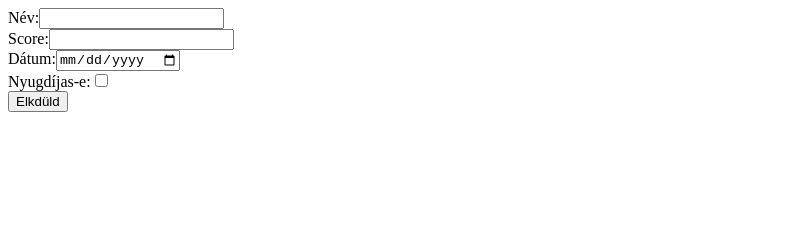
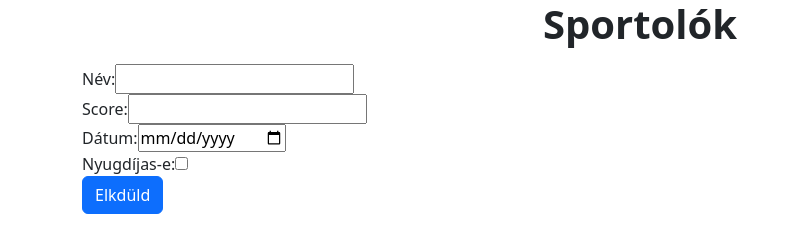
Before and after one commit to tdBate/gyakorlas-vite-ts, a website built with Vite: page index.html in a window 1280 px wide. Shown: the whole page, without its empty margins (0-791 px from the left). Built offline with nearby package versions, Linux system fonts and the light colour scheme; no server answers.

Commit message:
bootstrap styling

```diff
--- a/index.html
+++ b/index.html
@@ -8,16 +8,25 @@
 </head>
 
 <body>
-  <div>
-    <Label>Név:</Label><input id="inpName" type="text"><br>
-    <Label>Score:</Label><input id="inpScore" type="number"><br>
-    <Label>Dátum:</Label><input id="inpDate" type="date"><br>
-    <Label>Nyugdíjas-e:</Label><input id="inpRetired" type="checkbox"><br>
-    <button id="btnSend">Elkdüld</button>
+
+  <div class="container">
+    <div class="row">
+      <div class="col-sm-12">
+        <div style="margin-bottom: 1rem;">
+          <h1>Sportolók</h1>
+          <Label>Név:</Label><input id="inpName" type="text"><br>
+          <Label>Score:</Label><input id="inpScore" type="number"><br>
+          <Label>Dátum:</Label><input id="inpDate" type="date"><br>
+          <Label>Nyugdíjas-e:</Label><input id="inpRetired" type="checkbox"><br>
+          <button class="btn btn-primary" id="btnSend">Elkdüld</button>
+        </div>
+
+        <script type="module" src="./src/main.ts"></script>
+        <table class="w-100 table" id="table"></table>
+      </div>
+    </div>
   </div>
 
-  <script type="module" src="./src/main.ts"></script>
-  <table id="table"></table>
 </body>
 
 </html>
--- a/package.json
+++ b/package.json
@@ -11,5 +11,9 @@
   "devDependencies": {
     "typescript": "~6.0.2",
     "vite": "^8.2.2"
+  },
+  "dependencies": {
+    "@popperjs/core": "^2.11.8",
+    "bootstrap": "^5.3.8"
   }
 }
--- a/src/main.ts
+++ b/src/main.ts
@@ -1,3 +1,6 @@
+import 'bootstrap/dist/css/bootstrap.min.css';
+import 'bootstrap/dist/js/bootstrap.bundle.min.js';
+
 import type { Sportolo } from './Sportolo';
 import './style.css';
 
@@ -11,6 +14,7 @@ function printData() {
     <th>Score</th>
     <th>Date</th>
     <th>Nyugdíjas</th>
+    <th></th>
   </tr>`;
 
 
@@ -34,6 +38,7 @@ function printData() {
     //delete
     const deleteCel: HTMLTableCellElement = document.createElement("td");
     const deleteBtn: HTMLButtonElement = document.createElement("button");
+    deleteBtn.className= "btn btn-warning"
     deleteBtn.textContent = "Törlés";
     deleteBtn.onclick = () => {
       deleteAt(item.id);
--- a/src/style.css
+++ b/src/style.css
@@ -0,0 +1,5 @@
+h1 {
+  text-align: center;
+  font-weight: bolder;
+  margin-bottom: 1rem;
+}
```
Also changed, not shown: 1 other file.
